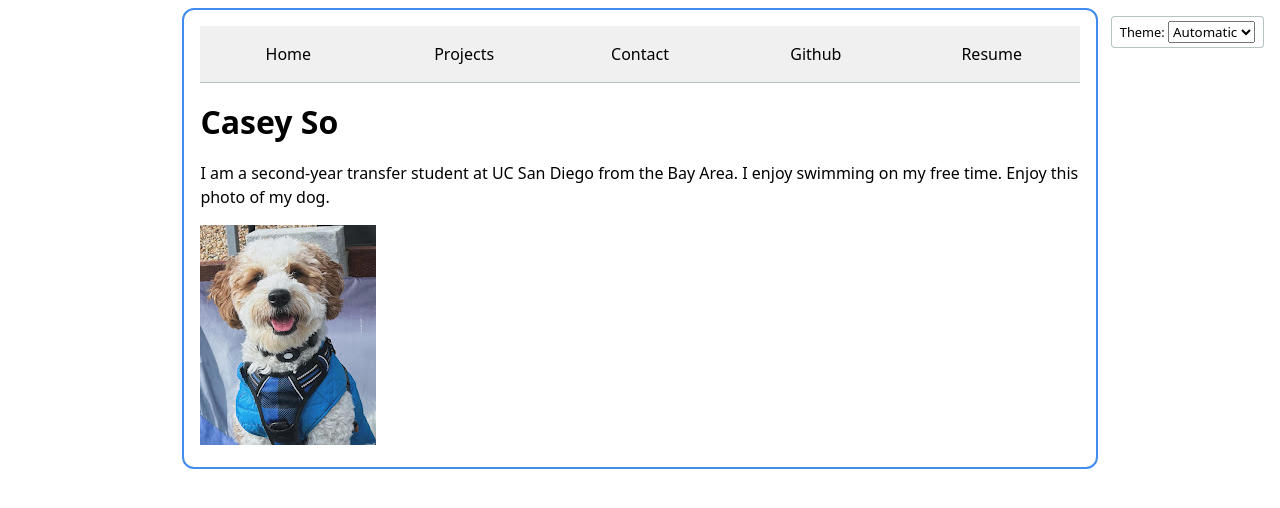
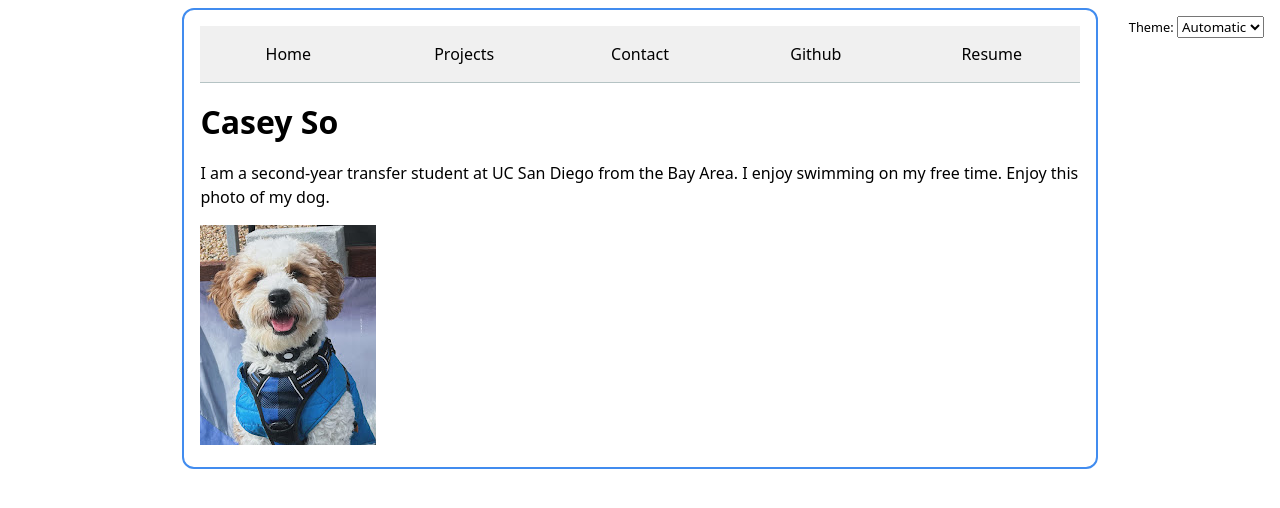
Before and after one commit to CaseySo/portfolio, a plain HTML site: page index.html in a window 1280 px wide. Drawn offline with Linux system fonts and the light colour scheme.

Commit message:
Update style.css

```diff
--- a/style.css
+++ b/style.css
@@ -101,10 +101,6 @@ nav a:hover {
   right: 1rem;
   font-size: 80%;
   font-family: inherit;
-  background: canvas; /* match background */
-  padding: 0.25rem 0.5rem;
-  border: 1px solid var(--border-color, oklch(50% 10% 200 / 40%));
-  border-radius: 0.25rem;
   z-index: 9999;
 }
 
```
